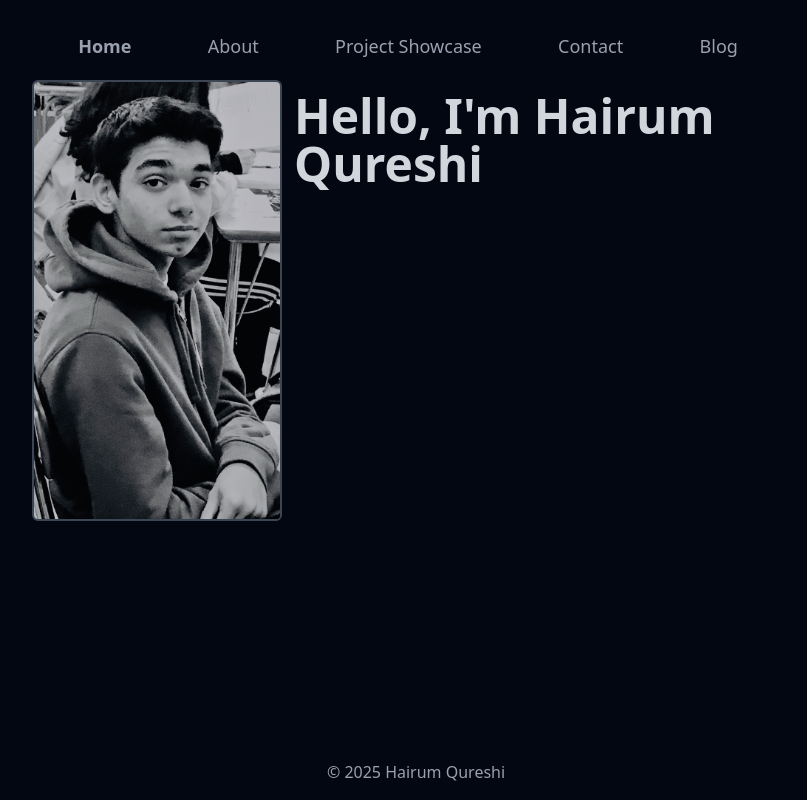
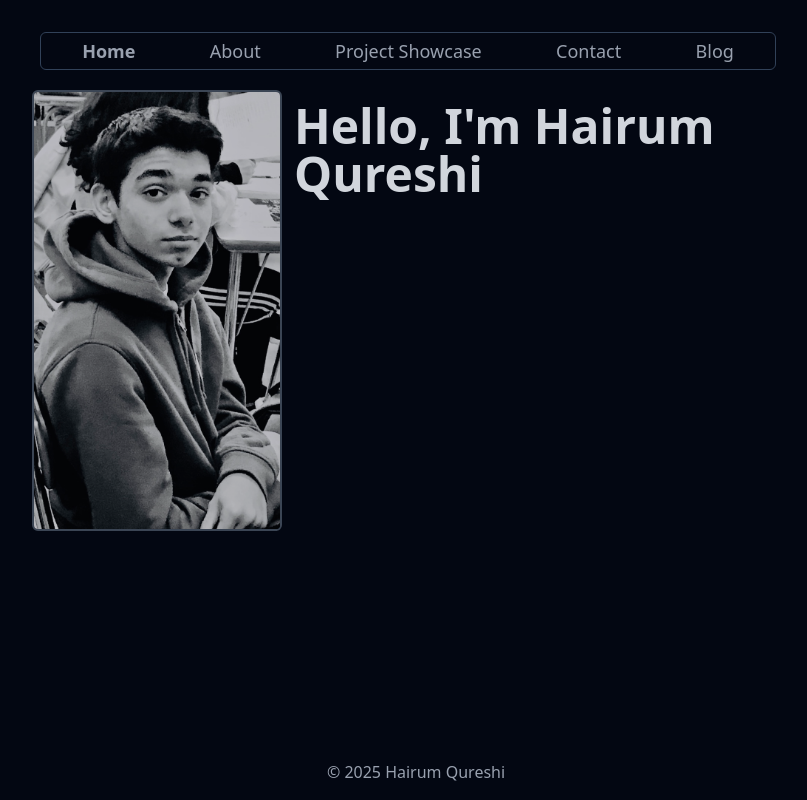
Before and after one commit to Hairum-Qureshi/personal-portfolio, a Next.js app: page / in a window 1280 px wide. Shown: the whole page, without its empty margins (232-1039 px from the left). Built offline with nearby package versions, Linux system fonts and the light colour scheme.

Commit message:
added border around navbar

```diff
--- a/app/components/Navbar.tsx
+++ b/app/components/Navbar.tsx
@@ -5,7 +5,7 @@ import Link from "next/link";
 export default function Navbar() {
 	return (
 		<nav className="text-white w-full p-2 mt-4">
-			<div className="flex text-lg justify-around text-gray-400">
+			<div className="flex text-lg justify-around text-gray-400 border border-slate-700 rounded-md p-1">
 				<Link
 					href="/"
 					className="font-semibold hover:text-gray-300 hover:cursor-pointer"
```
